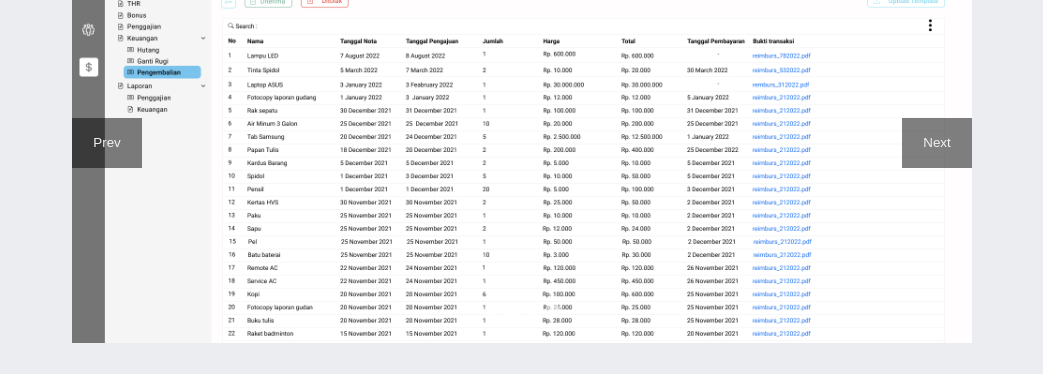
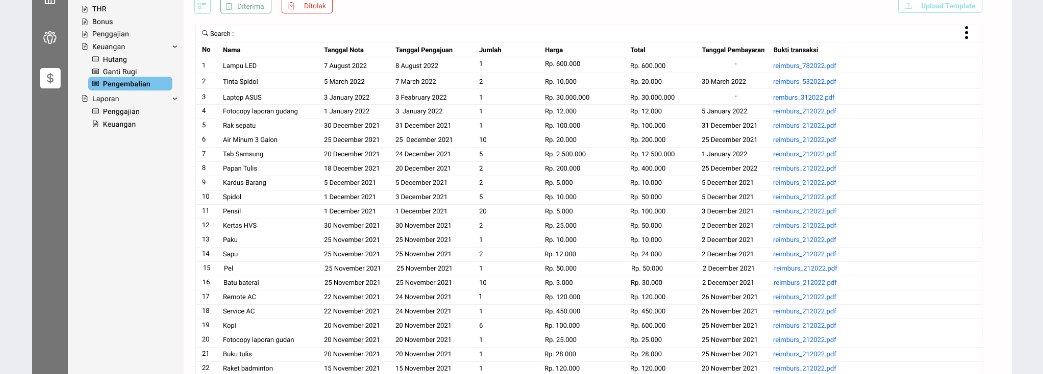
Before and after one commit to belivine/belivine.github.io, a Nuxt app: page / in a window 1280 px wide. Shown: the part 2207-2581 px from the top of the page, without its empty margins (118-1161 px from the left). Built offline with nearby package versions, Linux system fonts and the light colour scheme.

Commit message:
responsive

```diff
--- a/components/Carousel.vue
+++ b/components/Carousel.vue
@@ -1,13 +1,13 @@
 <template>
   <div class="carousel">
     <div class="carousel-inner">
-      <carousel-indicators
+      <!-- <carousel-indicators
         v-if="indicators"
         class="indicators"
         :total="slides.length"
         :current-index="currentSlide"
         @switch="switchSlide($event)"
-      ></carousel-indicators>
+      ></carousel-indicators> -->
       <carousel-item
         v-for="(slide, index) in slides"
         :slide="slide"
@@ -18,12 +18,12 @@
         @mouseenter="stopSlideTimer"
         @mouseout="startSlideTimer"
       ></carousel-item>
-      <carousel-controls
+      <!-- <carousel-controls
         class="controls"
         v-if="controls"
         @prev="prev"
         @next="next"
-      ></carousel-controls>
+      ></carousel-controls> -->
     </div>
   </div>
 </template>
@@ -117,9 +117,33 @@ export default {
 }
 .carousel-inner {
   position: relative;
-  width: 900px;
-  height: 400px;
+  width: 100%;
+  height: 110vh;
   overflow: hidden;
+}
+
+@media (max-width: 1260px) {
+  .carousel-inner {
+    height: 105vh;
+  }
+}
+
+@media (max-width: 1260px) {
+  .carousel-inner {
+    height: 53vh;
+  }
+}
+
+@media (max-width: 375px) {
+  .carousel-inner {
+    height: 32vh;
+  }
+}
+
+@media (max-width: 265px) {
+  .carousel-inner {
+    height: 26vh;
+  }
 }
 
 @media (max-width: 840px) {
@@ -127,14 +151,8 @@ export default {
     display: none;
   }
 
-  .carousel-inner {
+  /* .carousel-inner {
     height: calc(400px - 50px);
-  }
+  } */
 }
-/*
-@media (max-width: 840px) {
-  .controls, .indicators {
-    display: none;
-  }
-} */
 </style>
```
